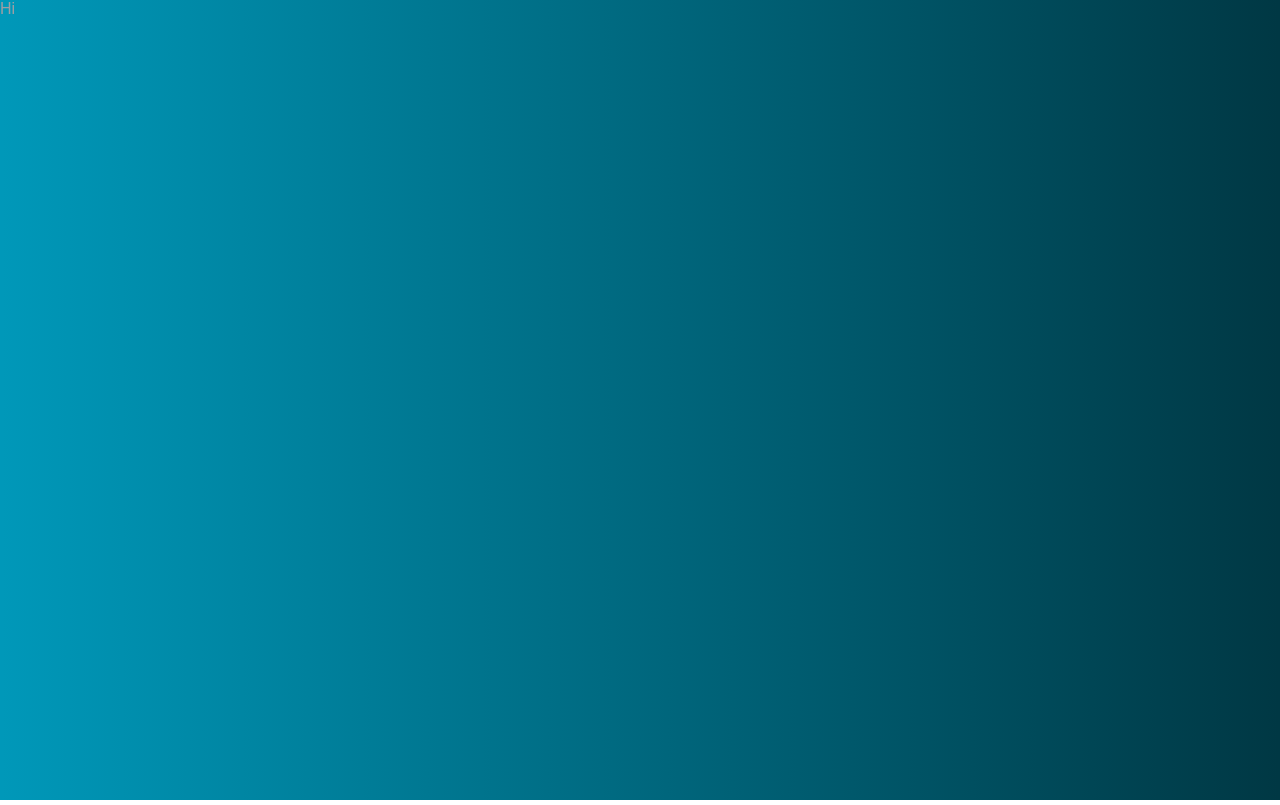
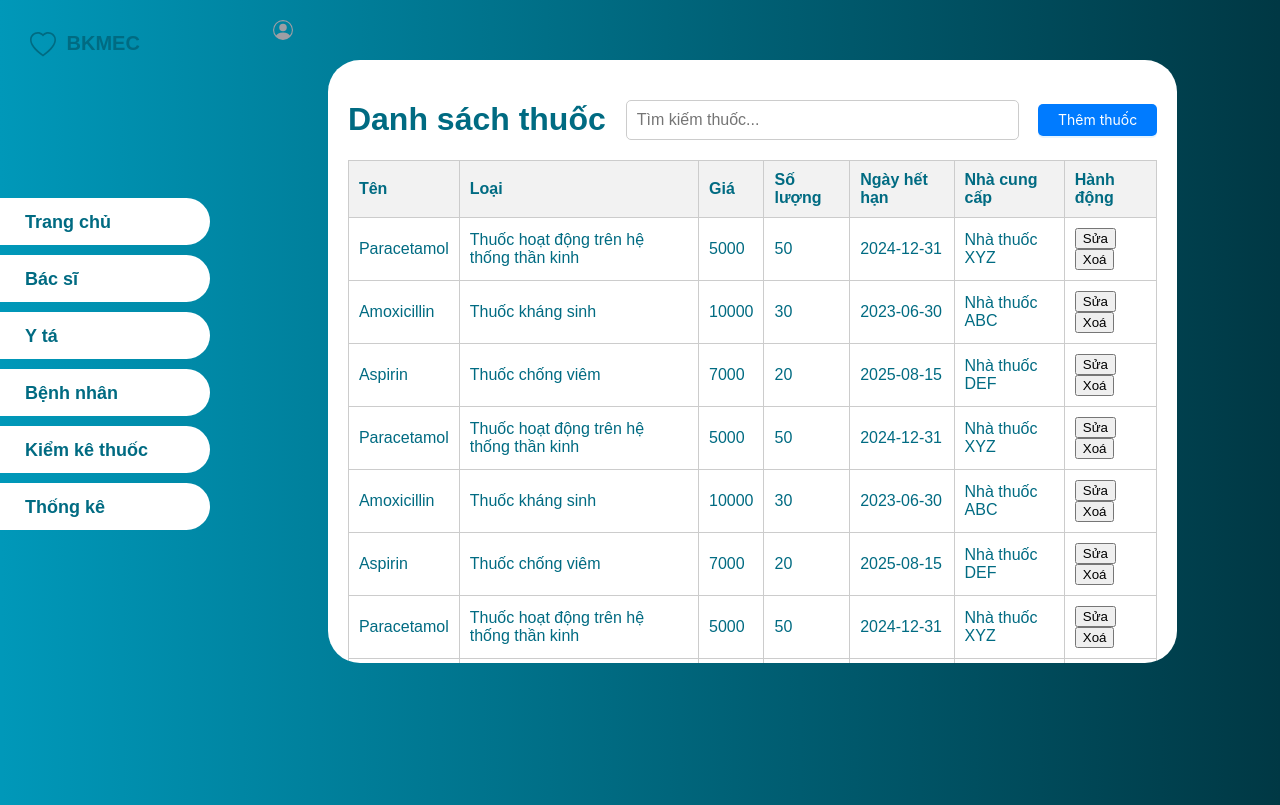
Before and after one commit to hannah-thesassy/fin, a React (Vite) app: page /hospital-manage/medicine in a window 1280 px wide. Before the commit this address had no page. Built offline with nearby package versions, Linux system fonts and the light colour scheme.

Commit message:
add base

```diff
--- a/package.json
+++ b/package.json
@@ -4,12 +4,12 @@
   "version": "0.0.0",
   "type": "module",
   "scripts": {
-    "predeploy": "npm run build",
-    "deploy": "gh-pages -d dist",
     "dev": "vite",
     "build": "vite build",
     "lint": "eslint . --ext js,jsx --report-unused-disable-directives --max-warnings 0",
-    "preview": "vite preview"
+    "preview": "vite preview",
+    "predeploy": "npm run build",
+    "deploy": "gh-pages -d dist"
   },
   "dependencies": {
     "antd": "^5.16.1",
--- a/src/App.jsx
+++ b/src/App.jsx
@@ -35,7 +35,7 @@ function App() {
 
     <Router>
       <Routes>
-        <Route path="/" element={<div className='whole-container'>
+        <Route path="/hospital-manage/" element={<div className='whole-container'>
 
           <Sidebar />
           <Header />
@@ -43,8 +43,8 @@ function App() {
           <Outlet />
         </div>}>
           <Route index element={<Dashboard />} />
-          <Route path="/doctor" index element={<Doctor />}/>
-          <Route path="/medicine" index element={<Medicine />}/>
+          <Route path="/hospital-manage/doctor" index element={<Doctor />}/>
+          <Route path="/hospital-manage/medicine" index element={<Medicine />}/>
         </Route>
       </Routes>
     </Router>
--- a/src/components/commons/Sidebar.jsx
+++ b/src/components/commons/Sidebar.jsx
@@ -17,12 +17,12 @@ function Sidebar({openSidebarToggle, OpenSidebar}) {
 
         <ul className='sidebar-list'>
 
-            <Link to="/" style={{ textDecoration: 'none', color: 'inherit' }}>
+            <Link to="/hospital-manage/" style={{ textDecoration: 'none', color: 'inherit' }}>
                 <li className='sidebar-list-item'>
                     <div>Trang chủ</div>
                 </li>
             </Link>
-            <Link to="/doctor" style={{ textDecoration: 'none', color: 'inherit' }}>
+            <Link to="/hospital-manage/doctor" style={{ textDecoration: 'none', color: 'inherit' }}>
                 <li className='sidebar-list-item'>
                     <div>Bác sĩ</div>
                 </li>
@@ -33,7 +33,7 @@ function Sidebar({openSidebarToggle, OpenSidebar}) {
             <li className='sidebar-list-item'>
                 <div>Bệnh nhân</div>
             </li>
-            <Link to="/medicine" style={{ textDecoration: 'none', color: 'inherit' }}>
+            <Link to="/hospital-manage/medicine" style={{ textDecoration: 'none', color: 'inherit' }}>
                 <li className='sidebar-list-item'>
                     <div>Kiểm kê thuốc</div>
                 </li>
--- a/src/main.jsx
+++ b/src/main.jsx
@@ -6,7 +6,6 @@ import { HashRouter } from 'react-router-dom'
 
 ReactDOM.createRoot(document.getElementById('root')).render(
   <React.StrictMode>
-    Hi
     <App />
   </React.StrictMode>,
 )
--- a/vite.config.js
+++ b/vite.config.js
@@ -3,6 +3,6 @@ import react from '@vitejs/plugin-react'
 
 // https://vitejs.dev/config/
 export default defineConfig({
-  // base: '/hospital-manage/',
+  base: '/hospital-manage',
   plugins: [react()],
 })
```
